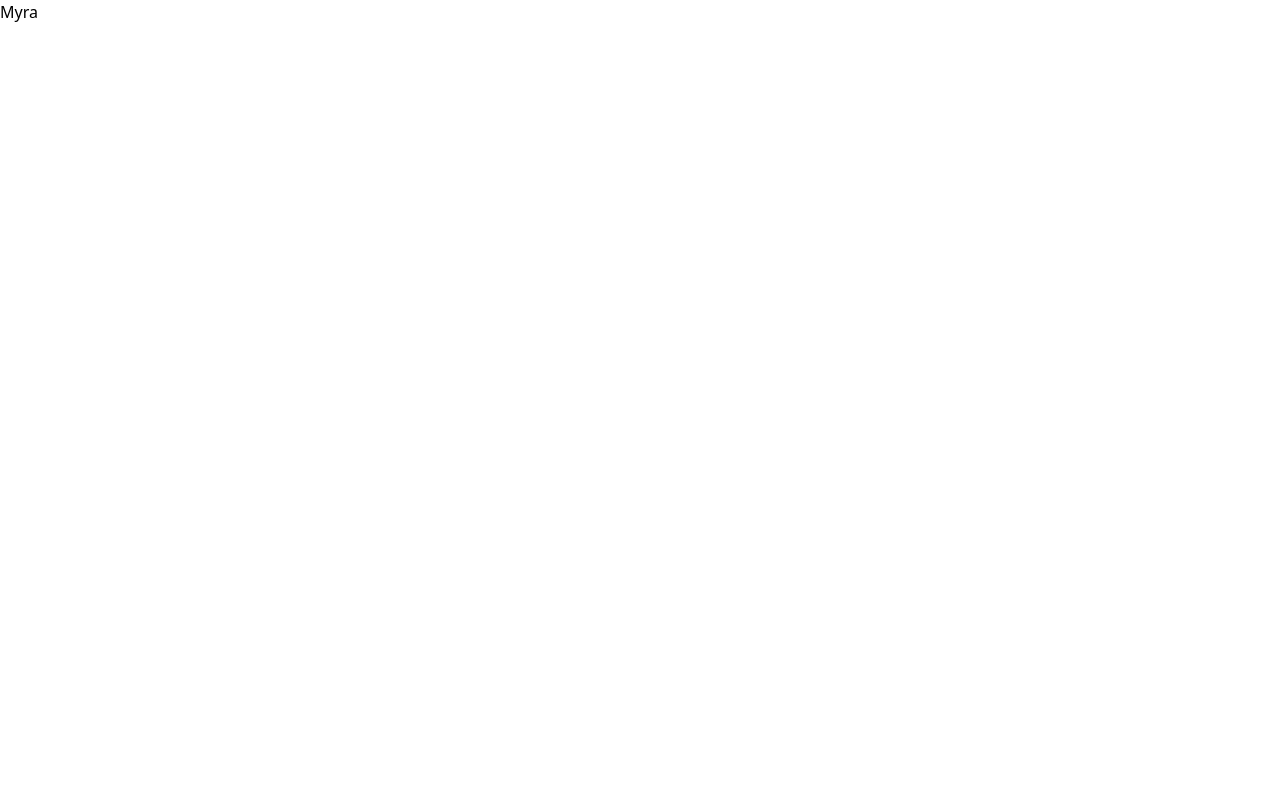
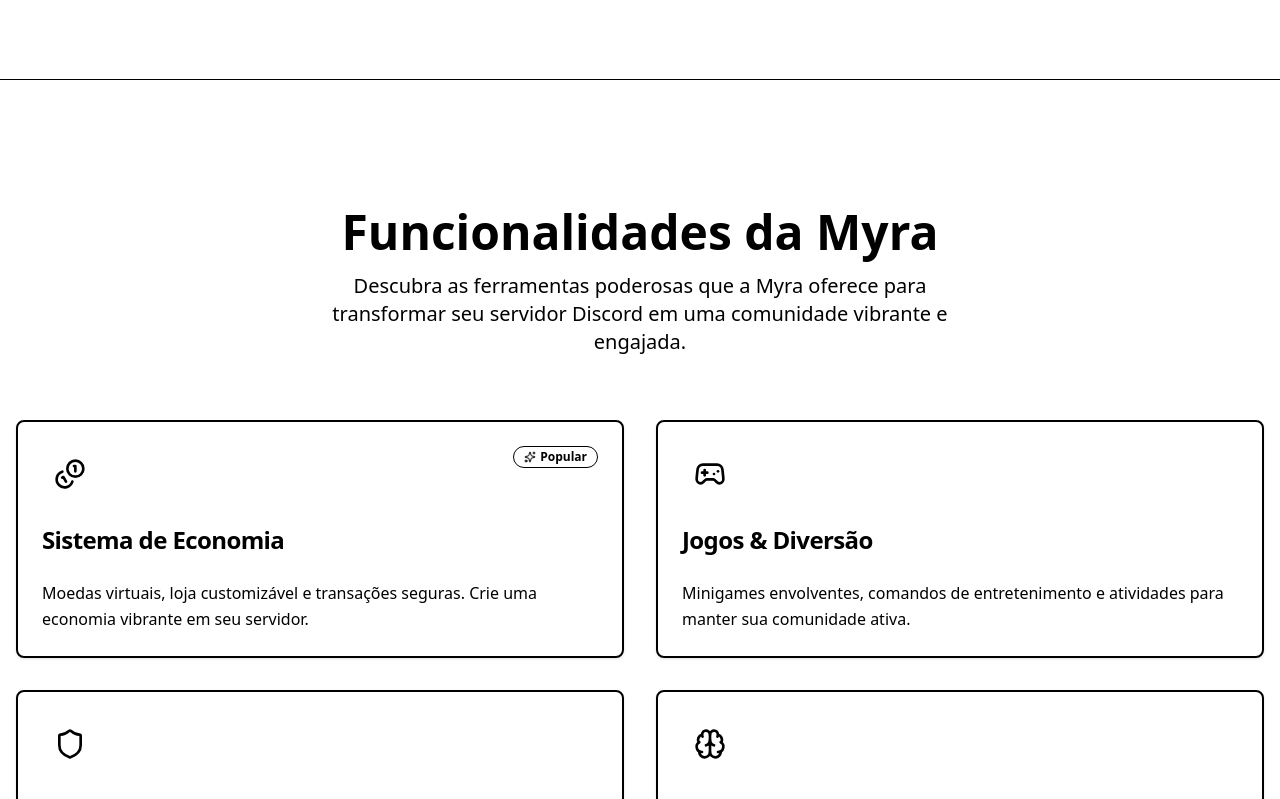
Before and after one commit to empt1xz/myra, a Next.js app: page / in a window 1280 px wide. Shown: the top 799 px of the page. Built offline with nearby package versions, Linux system fonts and the light colour scheme.

Commit message:
feat: features section

```diff
--- a/package.json
+++ b/package.json
@@ -8,9 +8,13 @@
     "start": "next start"
   },
   "dependencies": {
+    "class-variance-authority": "^0.7.1",
+    "clsx": "^2.1.1",
+    "lucide-react": "^0.562.0",
     "next": "16.1.1",
     "react": "19.2.3",
-    "react-dom": "19.2.3"
+    "react-dom": "19.2.3",
+    "tailwind-merge": "^3.4.0"
   },
   "devDependencies": {
     "@tailwindcss/postcss": "^4",
--- a/src/app/page.tsx
+++ b/src/app/page.tsx
@@ -1,9 +1,12 @@
+
+import { Header } from '../components/header';
+import { Features } from '../components/features';
+
 export default function Home() {
   return (
     <>
-      <h1>
-        Myra
-      </h1>
+      <Header />
+      <Features />
     </>
-  )
+  );
 }
--- /dev/null
+++ b/src/components/features.tsx
@@ -0,0 +1,83 @@
+import { Card, CardContent, CardHeader, CardTitle } from './ui/card';
+import { Coins, Gamepad2, Shield, Brain, Sparkles } from 'lucide-react';
+import { Badge } from './ui/badge';
+
+export function Features() {
+  const features = [
+    {
+      icon: Coins,
+      title: 'Sistema de Economia',
+      description:
+        'Moedas virtuais, loja customizável e transações seguras. Crie uma economia vibrante em seu servidor.',
+      badge: 'Popular',
+    },
+    {
+      icon: Gamepad2,
+      title: 'Jogos & Diversão',
+      description:
+        'Minigames envolventes, comandos de entretenimento e atividades para manter sua comunidade ativa.',
+      badge: null,
+    },
+    {
+      icon: Shield,
+      title: 'Moderação Avançada',
+      description:
+        'Ferramentas poderosas para manter a ordem, incluindo filtros automáticos, logs detalhados e comandos de moderação.',
+      badge: null,
+    },
+    {
+      icon: Brain,
+      title: '',
+      description:
+        '',
+      badge: null,
+    }
+  ];
+
+  return (
+    <section className="py-24 relative overflow-hidden">
+      <div className="container mx-auto px-4">
+        <div className="text-center space-y-4 mb-16">
+          <h2 className="text-4xl md:text-5xl font-bold">
+            Funcionalidades da Myra
+          </h2>
+          <p className="text-xl text-muted-foreground max-w-2xl mx-auto">
+            Descubra as ferramentas poderosas que a Myra oferece para transformar
+            seu servidor Discord em uma comunidade vibrante e engajada.
+          </p>
+        </div>
+        <div className="grid md:grid-cols-2 lg:grid-cols-2 gap-8">
+          {features.map((feature, index) => (
+            <Card
+              key={index}
+              className="group hover:shadow-xl hover:shadow-primary/10 transition-all duration-300 hover:scale-105 border-2 hover:border-primary/50"
+            >
+              <CardHeader>
+                <div className="flex items-start justify-between">
+                  <div className="w-14 h-14 rounded-lg bg-primary/10 flex items-center justify-center group-hover:bg-primary/20 transition-colors">
+                    <feature.icon className="w-8 h-8 text-primary" />
+                  </div>
+                  {feature.badge && (
+                    <Badge
+                      variant="secondary"
+                      className="bg-primary/10 text-primary border-primary/20"
+                    >
+                      <Sparkles className="w-3 h-3 mr-1" />
+                      {feature.badge}
+                    </Badge>
+                  )}
+                </div>
+                <CardTitle className="text-2xl mt-4">{feature.title}</CardTitle>
+              </CardHeader>
+              <CardContent>
+                <p className="text-muted-foreground leading-relaxed">
+                  {feature.description}
+                </p>
+              </CardContent>
+            </Card>
+          ))}
+        </div>
+      </div>
+    </section>
+  );
+}
--- /dev/null
+++ b/src/components/header.tsx
@@ -0,0 +1,7 @@
+export function Header() {
+  return (
+    <header className="w-full h-20 bg-transparent flex items-center justify-center border-b border-muted mb-8">
+      { }
+    </header>
+  );
+}
--- /dev/null
+++ b/src/components/ui/badge.tsx
@@ -0,0 +1,36 @@
+import * as React from 'react';
+import { cva, type VariantProps } from 'class-variance-authority';
+
+import { cn } from '../../lib/utils';
+
+const badgeVariants = cva(
+  'inline-flex items-center rounded-full border px-2.5 py-0.5 text-xs font-semibold transition-colors focus:outline-none focus:ring-2 focus:ring-ring focus:ring-offset-2',
+  {
+    variants: {
+      variant: {
+        default:
+          'border-transparent bg-primary text-primary-foreground hover:bg-primary/80',
+        secondary:
+          'border-transparent bg-secondary text-secondary-foreground hover:bg-secondary/80',
+        destructive:
+          'border-transparent bg-destructive text-destructive-foreground hover:bg-destructive/80',
+        outline: 'text-foreground',
+      },
+    },
+    defaultVariants: {
+      variant: 'default',
+    },
+  }
+);
+
+export interface BadgeProps
+  extends React.HTMLAttributes<HTMLDivElement>,
+    VariantProps<typeof badgeVariants> {}
+
+function Badge({ className, variant, ...props }: BadgeProps) {
+  return (
+    <div className={cn(badgeVariants({ variant }), className)} {...props} />
+  );
+}
+
+export { Badge, badgeVariants };
--- /dev/null
+++ b/src/components/ui/card.tsx
@@ -0,0 +1,86 @@
+import * as React from 'react';
+
+import { cn } from '../../lib/utils';
+
+const Card = React.forwardRef<
+  HTMLDivElement,
+  React.HTMLAttributes<HTMLDivElement>
+>(({ className, ...props }, ref) => (
+  <div
+    ref={ref}
+    className={cn(
+      'rounded-lg border bg-card text-card-foreground shadow-sm',
+      className
+    )}
+    {...props}
+  />
+));
+Card.displayName = 'Card';
+
+const CardHeader = React.forwardRef<
+  HTMLDivElement,
+  React.HTMLAttributes<HTMLDivElement>
+>(({ className, ...props }, ref) => (
+  <div
+    ref={ref}
+    className={cn('flex flex-col space-y-1.5 p-6', className)}
+    {...props}
+  />
+));
+CardHeader.displayName = 'CardHeader';
+
+const CardTitle = React.forwardRef<
+  HTMLParagraphElement,
+  React.HTMLAttributes<HTMLHeadingElement>
+>(({ className, ...props }, ref) => (
+  <h3
+    ref={ref}
+    className={cn(
+      'text-2xl font-semibold leading-none tracking-tight',
+      className
+    )}
+    {...props}
+  />
+));
+CardTitle.displayName = 'CardTitle';
+
+const CardDescription = React.forwardRef<
+  HTMLParagraphElement,
+  React.HTMLAttributes<HTMLParagraphElement>
+>(({ className, ...props }, ref) => (
+  <p
+    ref={ref}
+    className={cn('text-sm text-muted-foreground', className)}
+    {...props}
+  />
+));
+CardDescription.displayName = 'CardDescription';
+
+const CardContent = React.forwardRef<
+  HTMLDivElement,
+  React.HTMLAttributes<HTMLDivElement>
+>(({ className, ...props }, ref) => (
+  <div ref={ref} className={cn('p-6 pt-0', className)} {...props} />
+));
+CardContent.displayName = 'CardContent';
+
+const CardFooter = React.forwardRef<
+  HTMLDivElement,
+  React.HTMLAttributes<HTMLDivElement>
+>(({ className, ...props }, ref) => (
+  <div
+    ref={ref}
+    className={cn('flex items-center p-6 pt-0', className)}
+    {...props}
+  />
+));
+CardFooter.displayName = 'CardFooter';
+
+export {
+  Card,
+  CardHeader,
+  CardFooter,
+  CardTitle,
+  CardDescription,
+  CardContent,
+};
--- /dev/null
+++ b/src/lib/utils.ts
@@ -0,0 +1,6 @@
+import { clsx, type ClassValue } from 'clsx';
+import { twMerge } from 'tailwind-merge';
+
+export function cn(...inputs: ClassValue[]) {
+  return twMerge(clsx(inputs));
+}
```
Also changed, not shown: 1 other file (tests, documents, lock files or other folders).
